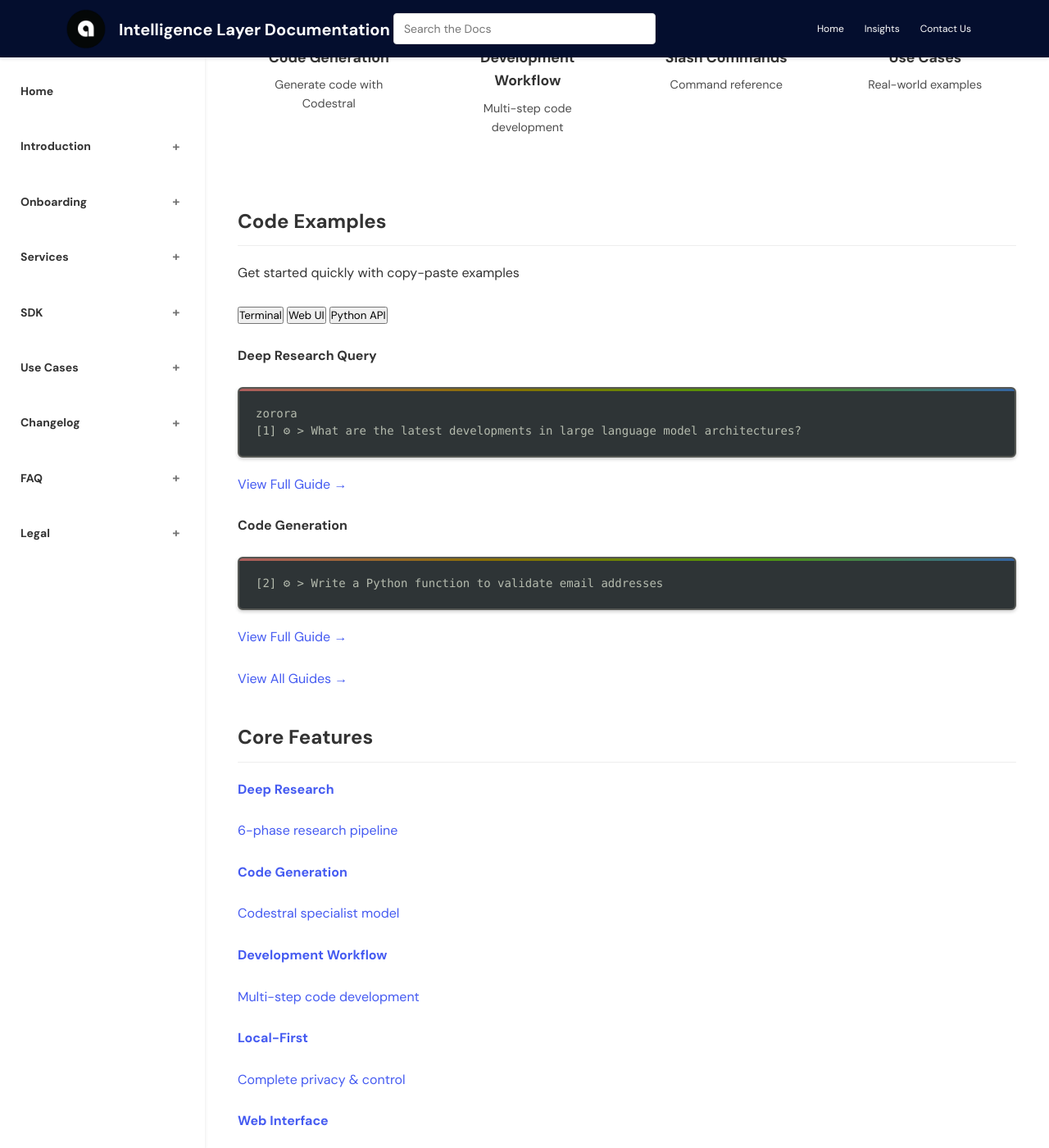
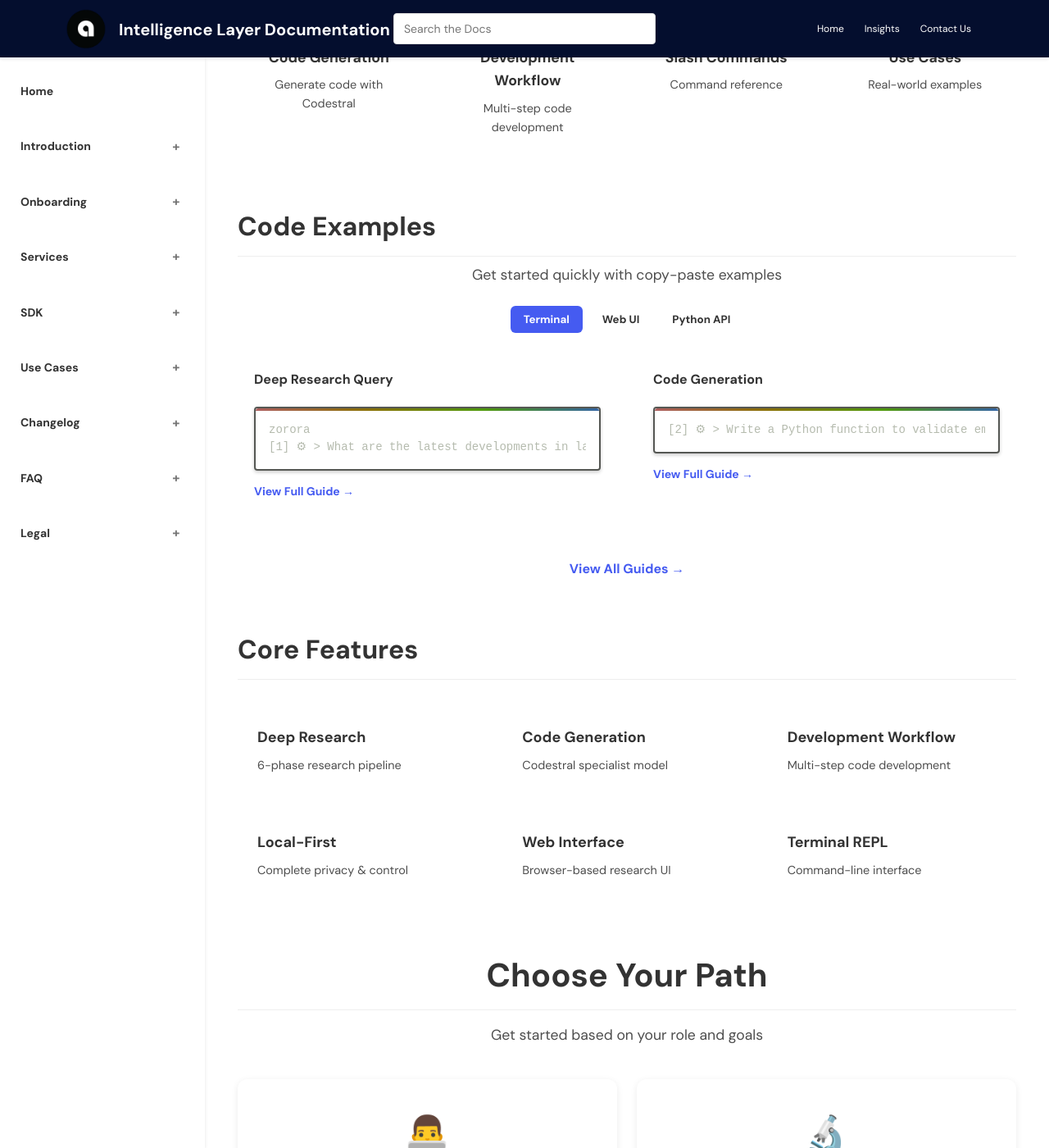
Before and after one commit to AsobaCloud/asobacode.github.io, a Jekyll site: the page built from index.md, in a window 1280 px wide and 1400 px high, scrolled down 1425 px. Shown: the whole window at 82% size. Built offline with Jekyll 4.4.1, drawn with Linux system fonts in a browser that asks for light colours; comment, search, counter and statistics services are not loaded.

Commit message:
Fix JavaScript error and add missing CSS for code examples section
- Add null checks to tab switching script to prevent TypeError
- Add missing CSS for code examples section (tabs, cards, grid)
- Add missing CSS for product categories section
- Add missing CSS for role-based entry points section
- Add responsive styles for mobile devices

```diff
--- a/assets/css/styles.css
+++ b/assets/css/styles.css
@@ -1533,3 +1533,295 @@ h1[id], h2[id], h3[id], h4[id], h5[id], h6[id] {
     grid-template-columns: 1fr;
   }
 }
+
+/* E. Code Examples Section */
+.code-examples-section {
+  margin: 60px 0;
+}
+
+.code-examples-section h2 {
+  font-size: 2rem;
+  font-weight: 700;
+  color: var(--text-dark);
+  margin-bottom: 8px;
+}
+
+.section-intro {
+  text-align: center;
+  font-size: 1.1rem;
+  color: var(--text-light);
+  margin-bottom: 24px;
+}
+
+.code-examples-tabs {
+  display: flex;
+  justify-content: center;
+  gap: 8px;
+  margin-bottom: 24px;
+}
+
+.code-tab {
+  padding: 8px 16px;
+  border: 2px solid var(--border-grey);
+  background: var(--white);
+  border-radius: 6px;
+  font-weight: 600;
+  cursor: pointer;
+  transition: all 0.2s ease;
+  color: var(--text-dark);
+}
+
+.code-tab:hover {
+  border-color: var(--primary-blue);
+}
+
+.code-tab.active {
+  background: var(--primary-blue);
+  color: var(--white);
+  border-color: var(--primary-blue);
+}
+
+.code-examples-grid {
+  display: grid;
+  grid-template-columns: repeat(auto-fit, minmax(400px, 1fr));
+  gap: 24px;
+}
+
+.code-example-card {
+  background: var(--white);
+  border: 1px solid var(--border-grey);
+  border-radius: 8px;
+  padding: 20px;
+}
+
+.code-example-card h4 {
+  font-size: 1rem;
+  font-weight: 700;
+  color: var(--text-dark);
+  margin-bottom: 12px;
+}
+
+.code-example-card pre {
+  background: var(--code-bg);
+  padding: 16px;
+  border-radius: 4px;
+  overflow-x: auto;
+  margin-bottom: 12px;
+}
+
+.code-example-card code {
+  font-family: monospace;
+  font-size: 0.875rem;
+  color: var(--code-text);
+}
+
+.code-example-link {
+  color: var(--primary-blue);
+  text-decoration: none;
+  font-weight: 600;
+  font-size: 0.875rem;
+}
+
+.code-example-link:hover {
+  color: var(--accent-blue);
+}
+
+.code-examples-footer {
+  text-align: center;
+  margin-top: 24px;
+}
+
+.view-all-examples {
+  display: inline-block;
+  color: var(--primary-blue);
+  text-decoration: none;
+  font-weight: 600;
+}
+
+.view-all-examples:hover {
+  color: var(--accent-blue);
+}
+
+/* F. Product/Service Categories */
+.product-categories-section {
+  margin: 60px 0;
+}
+
+.product-categories-section h2 {
+  font-size: 2rem;
+  font-weight: 700;
+  color: var(--text-dark);
+  margin-bottom: 32px;
+}
+
+.product-categories-grid {
+  display: grid;
+  grid-template-columns: repeat(auto-fit, minmax(250px, 1fr));
+  gap: 20px;
+}
+
+.product-category-card {
+  background: var(--white);
+  border: 1px solid var(--border-grey);
+  border-radius: 8px;
+  padding: 24px;
+  text-decoration: none;
+  transition: all 0.2s ease;
+}
+
+.product-category-card:hover {
+  border-color: var(--primary-blue);
+  transform: translateY(-2px);
+  box-shadow: 0 4px 12px rgba(69, 91, 241, 0.1);
+}
+
+.product-category-card h4 {
+  font-size: 1.125rem;
+  font-weight: 700;
+  color: var(--text-dark);
+  margin-bottom: 8px;
+}
+
+.product-category-card p {
+  font-size: 0.9rem;
+  color: var(--text-light);
+  margin: 0;
+}
+
+/* G. Role-Based Entry Points */
+.wayfinding-section {
+  margin: 60px 0;
+}
+
+.wayfinding-section h2 {
+  text-align: center;
+  font-size: 2.5rem;
+  font-weight: 700;
+  color: var(--text-dark);
+  margin-bottom: 16px;
+}
+
+.role-cards {
+  display: grid;
+  grid-template-columns: repeat(auto-fit, minmax(320px, 1fr));
+  gap: 24px;
+  margin: 40px 0;
+}
+
+.role-card {
+  background: var(--white);
+  border: 2px solid var(--border-grey);
+  border-radius: 12px;
+  padding: 32px;
+  transition: all 0.3s ease;
+  box-shadow: 0 2px 8px rgba(0,0,0,0.08);
+  display: flex;
+  flex-direction: column;
+}
+
+.role-card:hover {
+  border-color: var(--primary-blue);
+  transform: translateY(-4px);
+  box-shadow: 0 8px 24px rgba(69, 91, 241, 0.15);
+}
+
+.role-icon {
+  font-size: 48px;
+  text-align: center;
+  margin-bottom: 20px;
+}
+
+.role-card h3 {
+  font-size: 1.5rem;
+  font-weight: 700;
+  color: var(--text-dark);
+  margin-bottom: 12px;
+  text-align: center;
+}
+
+.role-card p {
+  color: var(--text-light);
+  margin-bottom: 24px;
+  text-align: center;
+  font-size: 1rem;
+}
+
+.role-features {
+  list-style: none;
+  padding: 0;
+  margin: 0 0 24px 0;
+  flex-grow: 1;
+}
+
+.role-features li {
+  padding: 8px 0;
+  color: var(--text-dark);
+  position: relative;
+  padding-left: 24px;
+  font-size: 0.95rem;
+}
+
+.role-features li:before {
+  content: "✓";
+  position: absolute;
+  left: 0;
+  color: var(--primary-blue);
+  font-weight: bold;
+}
+
+.role-actions {
+  display: flex;
+  gap: 12px;
+  margin-top: auto;
+}
+
+.role-button {
+  flex: 1;
+  padding: 12px 24px;
+  border-radius: 6px;
+  text-decoration: none;
+  font-weight: 600;
+  text-align: center;
+  transition: all 0.2s ease;
+  font-size: 0.95rem;
+}
+
+.role-button.primary {
+  background: var(--primary-blue);
+  color: var(--white);
+}
+
+.role-button.primary:hover {
+  background: var(--accent-blue);
+  color: var(--white);
+}
+
+.role-button.secondary {
+  background: transparent;
+  color: var(--primary-blue);
+  border: 2px solid var(--primary-blue);
+}
+
+.role-button.secondary:hover {
+  background: var(--primary-blue);
+  color: var(--white);
+}
+
+/* Responsive adjustments for code examples and role cards */
+@media (max-width: 768px) {
+  .code-examples-grid {
+    grid-template-columns: 1fr;
+  }
+
+  .product-categories-grid {
+    grid-template-columns: 1fr;
+  }
+
+  .role-cards {
+    grid-template-columns: 1fr;
+  }
+
+  .role-actions {
+    flex-direction: column;
+  }
+}
```
Also changed, not shown: index.md (+19 -2 lines).
